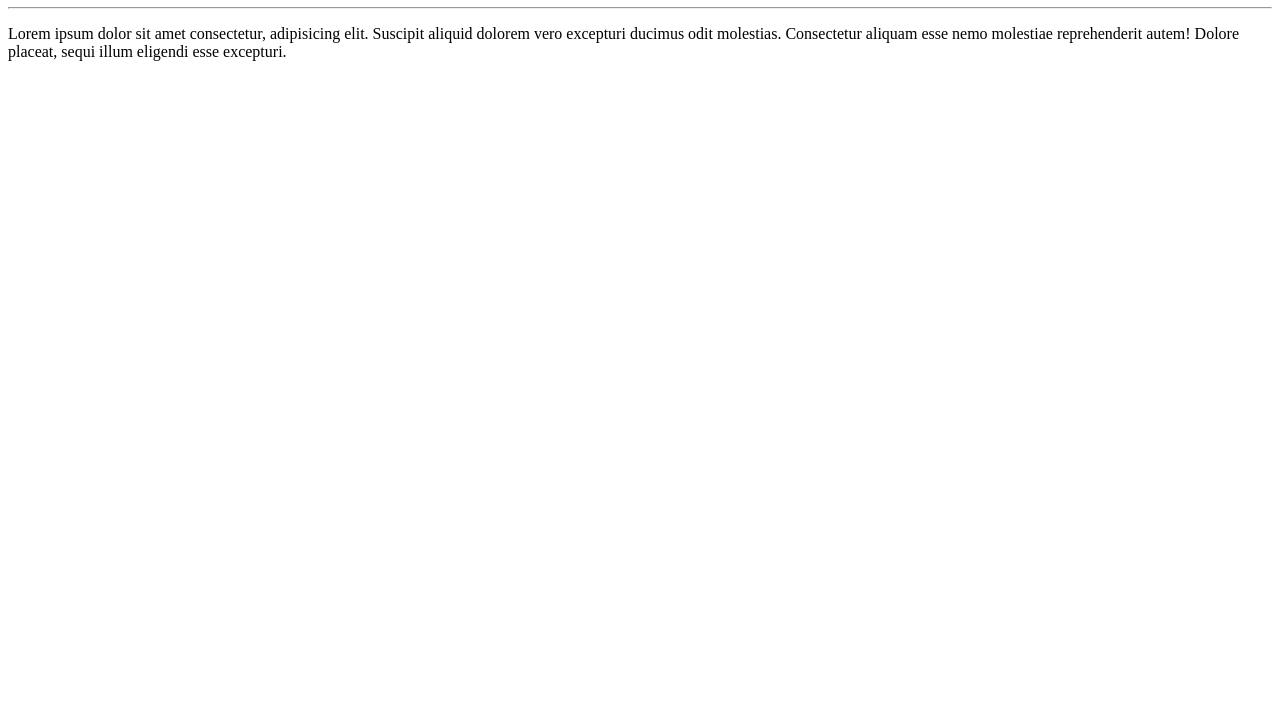
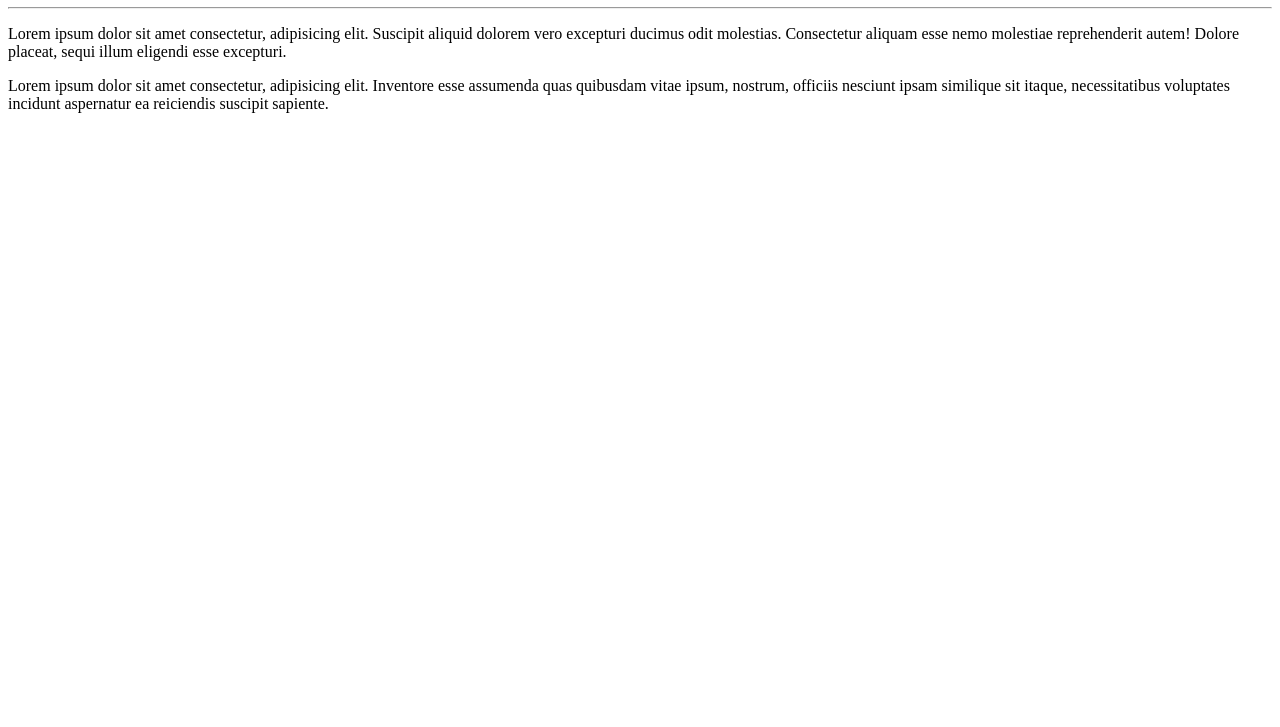
Before and after one commit to ThierriDEV/Primeiro, a plain HTML site: page site-zero/index.html in a window 1280 px wide. Shown: the part 73-800 px from the top of the page. Drawn offline with Linux system fonts and the light colour scheme.

Commit message:
Update index.html

```diff
--- a/site-zero/index.html
+++ b/site-zero/index.html
@@ -15,5 +15,11 @@
       nemo molestiae reprehenderit autem! Dolore placeat, sequi illum eligendi
       esse excepturi.
     </p>
+    <p>
+      Lorem ipsum dolor sit amet consectetur, adipisicing elit. Inventore esse
+      assumenda quas quibusdam vitae ipsum, nostrum, officiis nesciunt ipsam
+      similique sit itaque, necessitatibus voluptates incidunt aspernatur ea
+      reiciendis suscipit sapiente.
+    </p>
   </body>
 </html>
```
